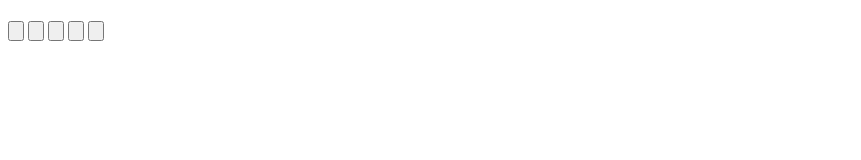
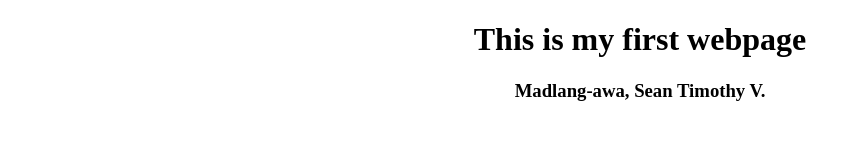
Before and after one commit to dreamyytimmyy/WD-Activity1, a plain HTML site: page index.html in a window 1280 px wide. Shown: the whole page, without its empty margins (0-861 px from the left). Drawn offline with Linux system fonts and the light colour scheme.

Commit message:
Madlang-awa

```diff
--- a/index.html
+++ b/index.html
@@ -6,25 +6,8 @@
     <title>Document</title>
 </head>
 <body>
-    <header>
-        <h1></h1>
-        <nav>
-            <button>
-                <p></p>
-            </button>
-            <button>
-                <p></p>
-            </button>
-            <button>
-                <p></p>
-            </button>
-            <button>
-                <p></p>
-            </button>
-            <button>
-                <p></p>
-            </button>
-        </nav>
-    </header>
+    <center><h1>This is my first webpage</h1></center>
+    <center><h3>Madlang-awa, Sean Timothy V.</h3></center>
+
 </body>
 </html>
```
